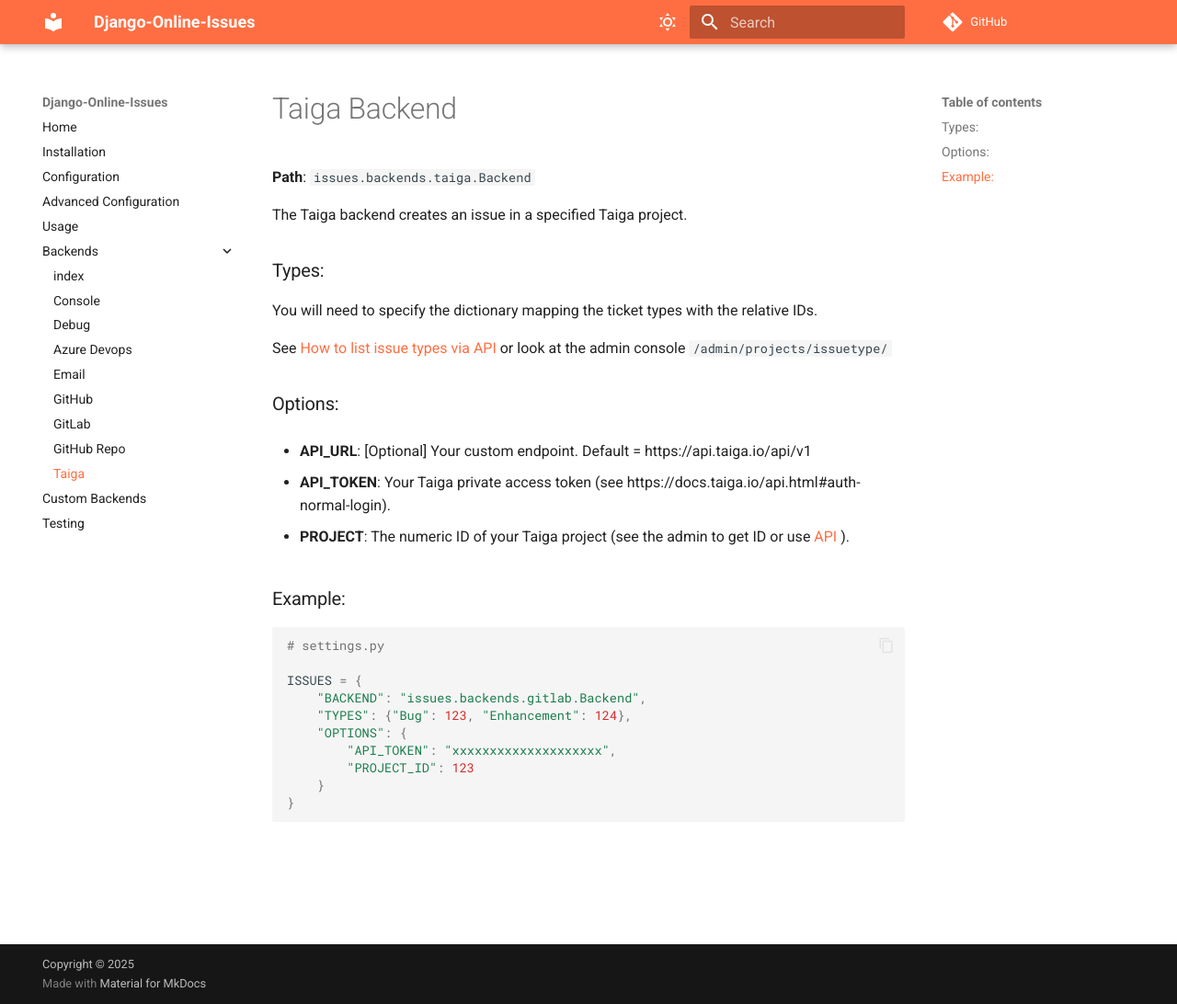
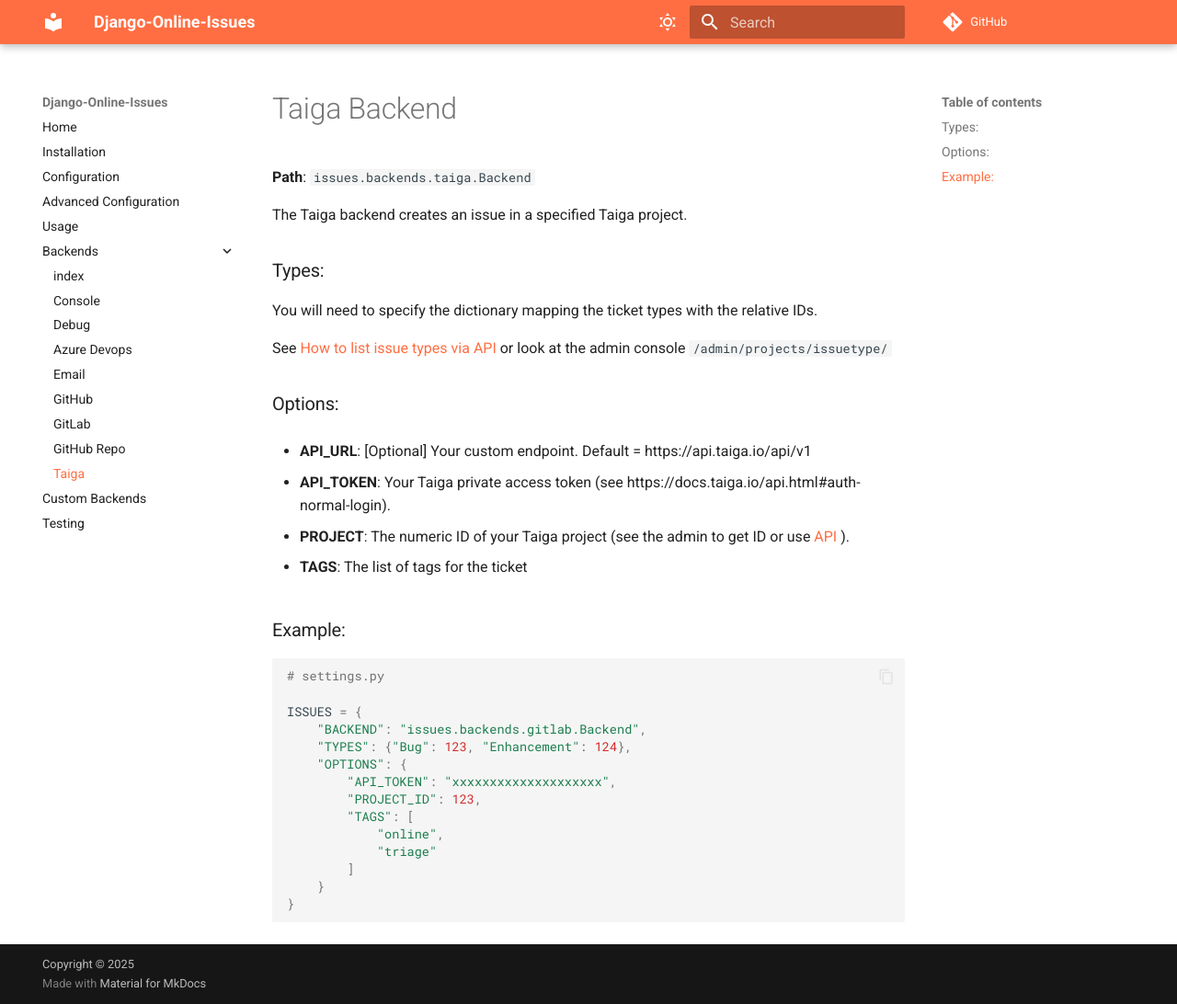
Before and after one commit to saxix/django-online-issues, an MkDocs documentation site: the page built from docs/src/backends/taiga.md, in a window 1280 px wide and 1092 px high. Shown: the whole window at 92% size. Built offline with MkDocs 1.6.1 and Material for MkDocs 9.7.7, drawn with Linux system fonts in a browser that asks for light colours; comment, search, counter and statistics services are not loaded.

Commit message:
Added tags for taiga (#11)

````diff
--- a/docs/src/backends/taiga.md
+++ b/docs/src/backends/taiga.md
@@ -18,6 +18,8 @@
 
 -   **PROJECT**: The numeric ID of your Taiga project (see the admin to get ID or use [API](https://docs.taiga.io/api.html#projects-get) ).
 
+-   **TAGS**: The list of tags for the ticket
+
 ### Example:
 
 ```python
@@ -28,7 +30,11 @@
     "TYPES": {"Bug": 123, "Enhancement": 124},
     "OPTIONS": {
         "API_TOKEN": "xxxxxxxxxxxxxxxxxxxx",
-        "PROJECT_ID": 123
+        "PROJECT_ID": 123,
+        "TAGS": [
+            "online",
+            "triage"
+        ]
     }
 }
 ```
````
Also changed, not shown: 3 other files.
